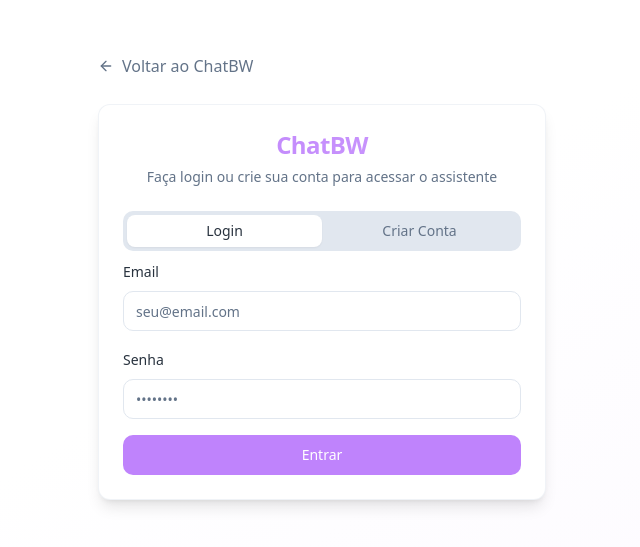
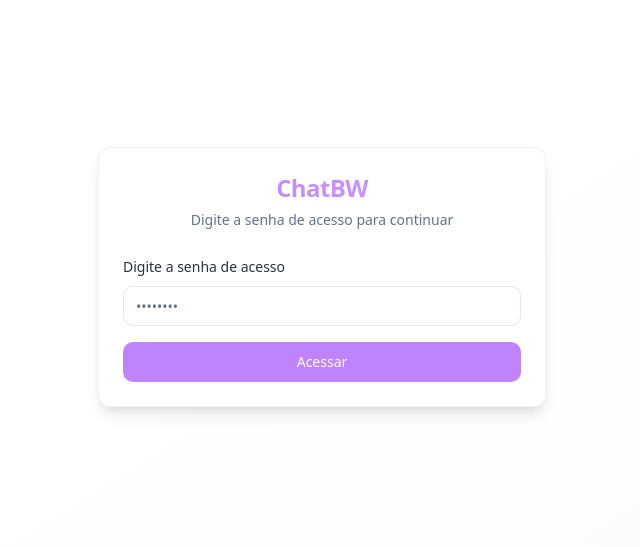
Before and after one commit to shkmizu/chatbw, a React (Vite) app: page /auth in a window 1280 px wide. Shown: the part 123-670 px from the top of the page, without its empty margins (318-958 px from the left). Built offline with nearby package versions, Linux system fonts and the light colour scheme.

Commit message:
Reverted to commit 0e49b7a89cd76dd26fb595a1c6a78e4ca88c41f1

```diff
--- a/src/hooks/useAuth.ts
+++ /dev/null
@@ -1,44 +0,0 @@
-import { useState, useEffect } from "react";
-import { User, Session } from "@supabase/supabase-js";
-import { supabase } from "@/integrations/supabase/client";
-
-export function useAuth() {
-  const [user, setUser] = useState<User | null>(null);
-  const [session, setSession] = useState<Session | null>(null);
-  const [loading, setLoading] = useState(true);
-
-  useEffect(() => {
-    // Set up auth state listener FIRST
-    const { data: { subscription } } = supabase.auth.onAuthStateChange(
-      (event, session) => {
-        setSession(session);
-        setUser(session?.user ?? null);
-        setLoading(false);
-      }
-    );
-
-    // THEN check for existing session
-    supabase.auth.getSession().then(({ data: { session } }) => {
-      setSession(session);
-      setUser(session?.user ?? null);
-      setLoading(false);
-    });
-
-    return () => subscription.unsubscribe();
-  }, []);
-
-  const signOut = async () => {
-    const { error } = await supabase.auth.signOut();
-    if (error) {
-      console.error("Error signing out:", error);
-    }
-  };
-
-  return {
-    user,
-    session,
-    loading,
-    signOut,
-    isAuthenticated: !!user,
-  };
-}
--- a/src/pages/Auth.tsx
+++ b/src/pages/Auth.tsx
@@ -1,144 +1,56 @@
-import { useState, useEffect } from "react";
+import { useState } from "react";
 import { useNavigate, Link } from "react-router-dom";
-import { supabase } from "@/integrations/supabase/client";
 import { Button } from "@/components/ui/button";
 import { Input } from "@/components/ui/input";
 import { Label } from "@/components/ui/label";
 import { Card, CardContent, CardDescription, CardHeader, CardTitle } from "@/components/ui/card";
-import { Tabs, TabsContent, TabsList, TabsTrigger } from "@/components/ui/tabs";
 import { Alert, AlertDescription } from "@/components/ui/alert";
 import { Loader2, ArrowLeft } from "lucide-react";
-import { toast } from "sonner";
+
+const SITE_ACCESS_PASSWORD = "admin123"; // In production, this should be configurable
 
 export default function Auth() {
-  const [email, setEmail] = useState("");
   const [password, setPassword] = useState("");
   const [loading, setLoading] = useState(false);
   const [error, setError] = useState("");
   const navigate = useNavigate();
 
-  useEffect(() => {
-    // Check if user is already logged in
-    supabase.auth.getSession().then(({ data: { session } }) => {
-      if (session) {
-        navigate("/");
-      }
-    });
-
-    // Listen for auth changes
-    const { data: { subscription } } = supabase.auth.onAuthStateChange((event, session) => {
-      if (session) {
-        navigate("/");
-      }
-    });
-
-    return () => subscription.unsubscribe();
-  }, [navigate]);
-
-  const handleSignUp = async (e: React.FormEvent) => {
+  const handleSubmit = async (e: React.FormEvent) => {
     e.preventDefault();
     setLoading(true);
     setError("");
 
-    try {
-      const redirectUrl = `${window.location.origin}/`;
+    // Simulate loading time
+    await new Promise(resolve => setTimeout(resolve, 500));
 
-      const { error } = await supabase.auth.signUp({
-        email,
-        password,
-        options: {
-          emailRedirectTo: redirectUrl
+    if (password === SITE_ACCESS_PASSWORD) {
+      localStorage.setItem("chatbw-authenticated", "true");
+      navigate("/");
+    } else {
+      setError("Senha incorreta, tente novamente.");
     }
-      });
 
-      if (error) {
-        if (error.message.includes("User already registered")) {
-          setError("Esta conta já existe. Tente fazer login ou use outro email.");
-        } else {
-          setError(error.message);
-        }
-      } else {
-        toast.success("Conta criada com sucesso! Verifique seu email para confirmação.");
-      }
-    } catch (err) {
-      setError("Erro ao criar conta. Tente novamente.");
-    } finally {
     setLoading(false);
-    }
-  };
-
-  const handleSignIn = async (e: React.FormEvent) => {
-    e.preventDefault();
-    setLoading(true);
-    setError("");
-
-    try {
-      const { error } = await supabase.auth.signInWithPassword({
-        email,
-        password,
-      });
-
-      if (error) {
-        if (error.message.includes("Invalid login credentials")) {
-          setError("Email ou senha incorretos.");
-        } else {
-          setError(error.message);
-        }
-      }
-    } catch (err) {
-      setError("Erro ao fazer login. Tente novamente.");
-    } finally {
-      setLoading(false);
-    }
   };
 
   return (
     <div className="min-h-screen bg-gradient-to-br from-background via-background/90 to-primary/5 flex items-center justify-center p-4">
       <div className="w-full max-w-md">
-        <div className="mb-6">
-          <Link
-            to="/"
-            className="inline-flex items-center gap-2 text-muted-foreground hover:text-foreground transition-colors"
-          >
-            <ArrowLeft className="h-4 w-4" />
-            Voltar ao ChatBW
-          </Link>
-        </div>
-
         <Card className="border-border/50 shadow-lg">
           <CardHeader className="text-center">
             <CardTitle className="text-2xl font-bold bg-gradient-to-r from-primary to-primary/80 bg-clip-text text-transparent">
               ChatBW
             </CardTitle>
             <CardDescription>
-              Faça login ou crie sua conta para acessar o assistente
+              Digite a senha de acesso para continuar
             </CardDescription>
           </CardHeader>
           <CardContent>
-            <Tabs defaultValue="signin" className="w-full">
-              <TabsList className="grid w-full grid-cols-2">
-                <TabsTrigger value="signin">Login</TabsTrigger>
-                <TabsTrigger value="signup">Criar Conta</TabsTrigger>
-              </TabsList>
-
-              <TabsContent value="signin">
-                <form onSubmit={handleSignIn} className="space-y-4">
+            <form onSubmit={handleSubmit} className="space-y-4">
               <div className="space-y-2">
-                    <Label htmlFor="signin-email">Email</Label>
+                <Label htmlFor="password">Digite a senha de acesso</Label>
                 <Input
-                      id="signin-email"
-                      type="email"
-                      placeholder="seu@email.com"
-                      value={email}
-                      onChange={(e) => setEmail(e.target.value)}
-                      required
-                      className="w-full"
-                    />
-                  </div>
-                  <div className="space-y-2">
-                    <Label htmlFor="signin-password">Senha</Label>
-                    <Input
-                      id="signin-password"
+                  id="password"
                   type="password"
                   placeholder="••••••••"
                   value={password}
@@ -160,56 +72,9 @@ export default function Auth() {
                 disabled={loading}
               >
                 {loading && <Loader2 className="mr-2 h-4 w-4 animate-spin" />}
-                    Entrar
+                Acessar
               </Button>
             </form>
-              </TabsContent>
-
-              <TabsContent value="signup">
-                <form onSubmit={handleSignUp} className="space-y-4">
-                  <div className="space-y-2">
-                    <Label htmlFor="signup-email">Email</Label>
-                    <Input
-                      id="signup-email"
-                      type="email"
-                      placeholder="seu@email.com"
-                      value={email}
-                      onChange={(e) => setEmail(e.target.value)}
-                      required
-                      className="w-full"
-                    />
-                  </div>
-                  <div className="space-y-2">
-                    <Label htmlFor="signup-password">Senha</Label>
-                    <Input
-                      id="signup-password"
-                      type="password"
-                      placeholder="••••••••"
-                      value={password}
-                      onChange={(e) => setPassword(e.target.value)}
-                      required
-                      minLength={6}
-                      className="w-full"
-                    />
-                  </div>
-
-                  {error && (
-                    <Alert variant="destructive">
-                      <AlertDescription>{error}</AlertDescription>
-                    </Alert>
-                  )}
-
-                  <Button
-                    type="submit"
-                    className="w-full"
-                    disabled={loading}
-                  >
-                    {loading && <Loader2 className="mr-2 h-4 w-4 animate-spin" />}
-                    Criar Conta
-                  </Button>
-                </form>
-              </TabsContent>
-            </Tabs>
           </CardContent>
         </Card>
       </div>
--- a/src/pages/Index.tsx
+++ b/src/pages/Index.tsx
@@ -1,61 +1,27 @@
 import { useEffect } from "react";
-import { useNavigate, Link } from "react-router-dom";
+import { useNavigate } from "react-router-dom";
 import { Button } from "@/components/ui/button";
-import { LogOut, MessageCircle } from "lucide-react";
-import { toast } from "sonner";
-import { useAuth } from "@/hooks/useAuth";
+import { LogOut } from "lucide-react";
 import { ChatInterface } from '@/components/ChatInterface';
 
 const Index = () => {
-  const { user, loading, signOut, isAuthenticated } = useAuth();
   const navigate = useNavigate();
+  const isAuthenticated = localStorage.getItem("chatbw-authenticated") === "true";
 
   useEffect(() => {
-    if (!loading && !isAuthenticated) {
+    if (!isAuthenticated) {
       navigate("/auth");
     }
-  }, [loading, isAuthenticated, navigate]);
+  }, [isAuthenticated, navigate]);
 
-  const handleSignOut = async () => {
-    await signOut();
-    toast.success("Logout realizado com sucesso!");
+  if (!isAuthenticated) {
+    return null;
+  }
+
+  const handleLogout = () => {
+    localStorage.removeItem("chatbw-authenticated");
     navigate("/auth");
   };
-
-  if (loading) {
-    return (
-      <div className="min-h-screen bg-gradient-to-br from-background via-background/90 to-primary/5 flex items-center justify-center">
-        <div className="text-center space-y-4">
-          <MessageCircle className="h-12 w-12 text-primary mx-auto animate-pulse" />
-          <p className="text-muted-foreground">Carregando...</p>
-        </div>
-      </div>
-    );
-  }
-
-  if (!isAuthenticated) {
-    return (
-      <div className="min-h-screen bg-gradient-to-br from-background via-background/90 to-primary/5 flex items-center justify-center p-4">
-        <div className="text-center space-y-6">
-          <MessageCircle className="h-16 w-16 text-primary mx-auto" />
-          <div className="space-y-2">
-            <h1 className="text-3xl font-bold bg-gradient-to-r from-primary to-primary/80 bg-clip-text text-transparent">
-              ChatBW
-            </h1>
-            <p className="text-muted-foreground">
-              Seu assistente de documentação técnica
-            </p>
-          </div>
-          <Link to="/auth">
-            <Button size="lg" className="gap-2">
-              <MessageCircle className="h-4 w-4" />
-              Começar
-            </Button>
-          </Link>
-        </div>
-      </div>
-    );
-  }
 
   return (
     <div className="min-h-screen bg-gradient-to-br from-background via-background/90 to-primary/5">
@@ -63,7 +29,7 @@ const Index = () => {
         <Button
           variant="outline"
           size="sm"
-          onClick={handleSignOut}
+          onClick={handleLogout}
           className="gap-2"
         >
           <LogOut className="h-4 w-4" />
```
Also changed, not shown: src/components/ChatInterface.tsx (+21 -18 lines). Lines whose indentation alone changed are shown as unchanged.
